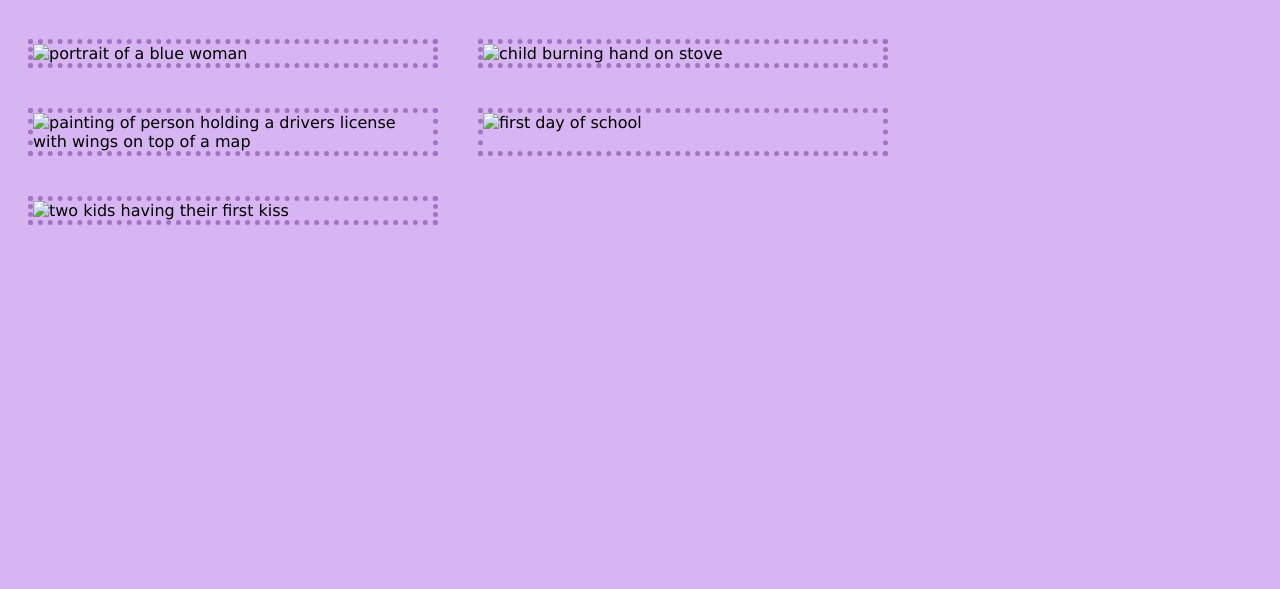
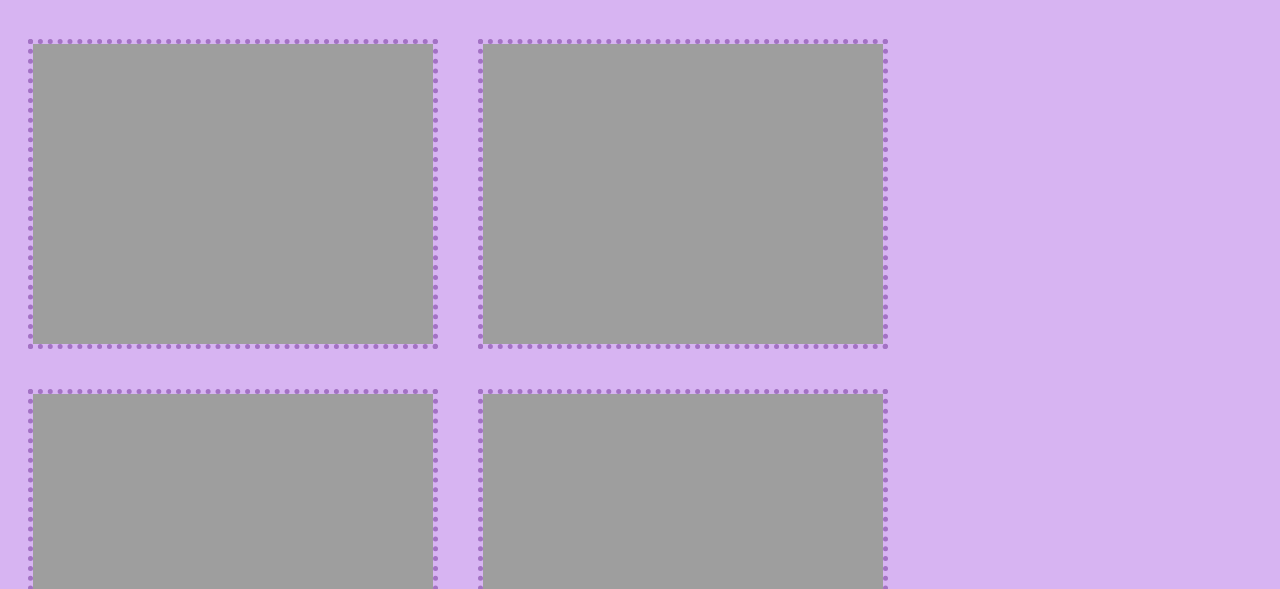
Before and after one commit to Ananya1706/final, a plain HTML site: page portfolio/index.html in a window 1280 px wide. Shown: the part 211-800 px from the top of the page. Drawn offline with Linux system fonts and the light colour scheme; the site is published under a folder, as on GitHub Pages, so addresses that start at the root find nothing.

Commit message:
Update index.html

```diff
--- a/portfolio/index.html
+++ b/portfolio/index.html
@@ -37,10 +37,10 @@
         Here are a few of my art pieces...
     </h1>
  <div class="images">
-    <img src="/images2/blueportait.png" alt="portrait of a blue woman">
-    <img src="/images2/burning hand.png" alt="child burning hand on stove">
-    <img src="/images2/drivers.png" alt="painting of person holding a drivers license with wings on top of a map">
-    <img src="/images2/firstday.png" alt="first day of school">
-    <img src="/images2/firstkiss.png" alt="two kids having their first kiss">
+    <img src="../images2/blueportait.png" alt="portrait of a blue woman">
+    <img src="../images2/burning hand.png" alt="child burning hand on stove">
+    <img src="../images2/drivers.png" alt="painting of person holding a drivers license with wings on top of a map">
+    <img src="../images2/firstday.png" alt="first day of school">
+    <img src="../images2/firstkiss.png" alt="two kids having their first kiss">
 </div>
         </html>
```
